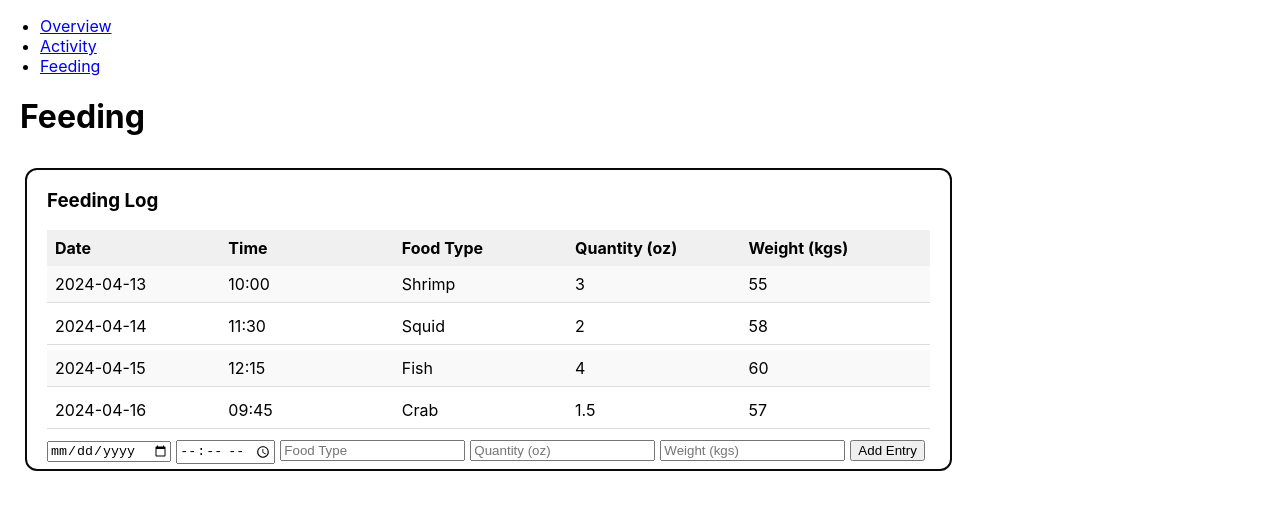
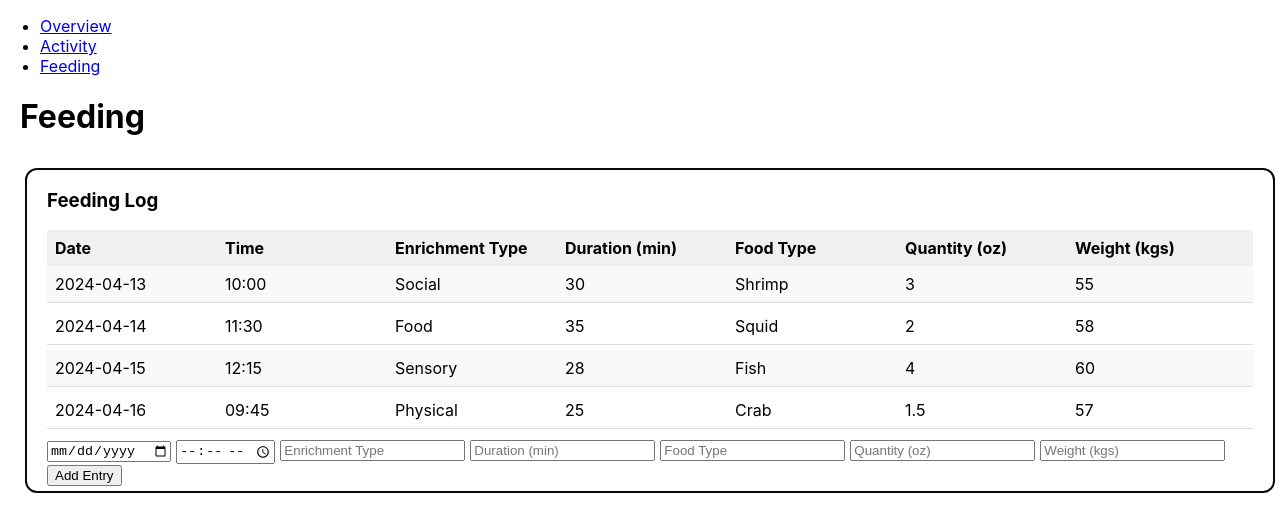
Before and after one commit to kmohan00/octopus, a React (Create React App) app: page /feeding in a window 1280 px wide. Shown: the top 532 px of the page. Built offline with nearby package versions, Linux system fonts and the light colour scheme.

Commit message:
Additional Fields

```diff
--- a/src/Feeding.js
+++ b/src/Feeding.js
@@ -5,10 +5,10 @@ import axios from 'axios';
 function Feeding() {
   // Initial feeding log data
   const [log, setLog] = useState([
-    { date: '2024-04-13', time: '10:00', foodType: 'Shrimp', quantity: '3', weight: '55' },
-    { date: '2024-04-14', time: '11:30', foodType: 'Squid', quantity: '2', weight: '58' },
-    { date: '2024-04-15', time: '12:15', foodType: 'Fish', quantity: '4', weight: '60' },
-    { date: '2024-04-16', time: '09:45', foodType: 'Crab', quantity: '1.5', weight: '57' },
+    { date: '2024-04-13', time: '10:00', enrichment: 'Social', duration: '30', foodType: 'Shrimp', quantity: '3', weight: '55' },
+    { date: '2024-04-14', time: '11:30', enrichment: 'Food', duration: '35', foodType: 'Squid', quantity: '2', weight: '58' },
+    { date: '2024-04-15', time: '12:15', enrichment: 'Sensory', duration: '28', foodType: 'Fish', quantity: '4', weight: '60' },
+    { date: '2024-04-16', time: '09:45', enrichment: 'Physical', duration: '25', foodType: 'Crab', quantity: '1.5', weight: '57' },
     // Add more log entries as needed
   ]);
 
@@ -16,9 +16,11 @@ function Feeding() {
   const [formData, setFormData] = useState({
     date: '',
     time: '',
+    enrichment: '',
+    duration: '',
     foodType: '',
     quantity: '',
-    weight: '',
+    weight: ''
   });
 
   // Function to handle form submission
@@ -27,7 +29,7 @@ function Feeding() {
     // Add new entry to the log
     setLog([...log, formData]);
     // Reset form fields
-    setFormData({ date: '', time: '', foodType: '', quantity: '',  weight: ''});
+    setFormData({ date: '', time: '', enrichment: '', duration: '', foodType: '', quantity: '',  weight: ''});
     // Make POST request to Python backend
     const axiosConfig = {
       headers: {
@@ -62,6 +64,8 @@ function Feeding() {
                   <div className="header">
                     <div>Date</div>
                     <div>Time</div>
+                    <div>Enrichment Type</div>
+                    <div>Duration (min)</div>
                     <div>Food Type</div>
                     <div>Quantity (oz)</div>
                     <div>Weight (kgs)</div>
@@ -71,6 +75,8 @@ function Feeding() {
                       <div key={index} className="log-entry">
                         <div>{entry.date}</div>
                         <div>{entry.time}</div>
+                        <div>{entry.enrichment}</div>
+                        <div>{entry.duration}</div>
                         <div>{entry.foodType}</div>
                         <div>{entry.quantity}</div>
                         <div>{entry.weight}</div>
@@ -82,6 +88,8 @@ function Feeding() {
                 <form onSubmit={handleSubmit} className="add-entry-form">
                     <input className='inputElem' type="date" name="date" value={formData.date} onChange={handleChange} required />
                     <input className='inputElem' type="time" name="time" value={formData.time} onChange={handleChange} required />
+                    <input className='inputElem' type="text" name="enrichment" placeholder="Enrichment Type" value={formData.enrichment} onChange={handleChange} required />
+                    <input className='inputElem' type="number" name="duration" placeholder="Duration (min)" value={formData.duration} onChange={handleChange} required />
                     <input className='inputElem' type="text" name="foodType" placeholder="Food Type" value={formData.foodType} onChange={handleChange} required />
                     <input className='inputElem' type="number" name="quantity" placeholder="Quantity (oz)" value={formData.quantity} onChange={handleChange} required />
                     <input className='inputElem' type="number" name="weight" placeholder="Weight (kgs)" value={formData.weight} onChange={handleChange} required />
--- a/src/index.css
+++ b/src/index.css
@@ -137,7 +137,7 @@ code {
 }
 .log-entry {
   display: grid;
-  grid-template-columns: repeat(5, 1fr);
+  grid-template-columns: repeat(7, 1fr);
   background-color: #f9f9f9;
   padding: 8px;
   border-bottom: 1px solid #ddd;
@@ -152,26 +152,24 @@ code {
   width: 100%;
   max-height: 300px; /* Adjust the maximum height as needed */
   overflow-y: auto;
-  /* overflow-x: scroll; */
 }
 .header {
   display: grid;
-  grid-template-columns: repeat(5, 1fr);
+  grid-template-columns: repeat(7, 1fr);
   font-weight: bold;
   background-color: #f0f0f0;
   padding: 8px;
-  /* overflow-x: auto; */
 }
 .log {
   display: grid;
-  grid-template-columns: repeat(5, 1fr);
+  grid-template-columns: repeat(7, 1fr);
   gap: 5px;
   display: flex;
   flex-direction: column;
 }
 .log-entry {
   display: grid;
-  grid-template-columns: repeat(5, 1fr);
+  grid-template-columns: repeat(7, 1fr);
   background-color: #f9f9f9;
   padding: 8px;
   border-bottom: 1px solid #ddd;
```
